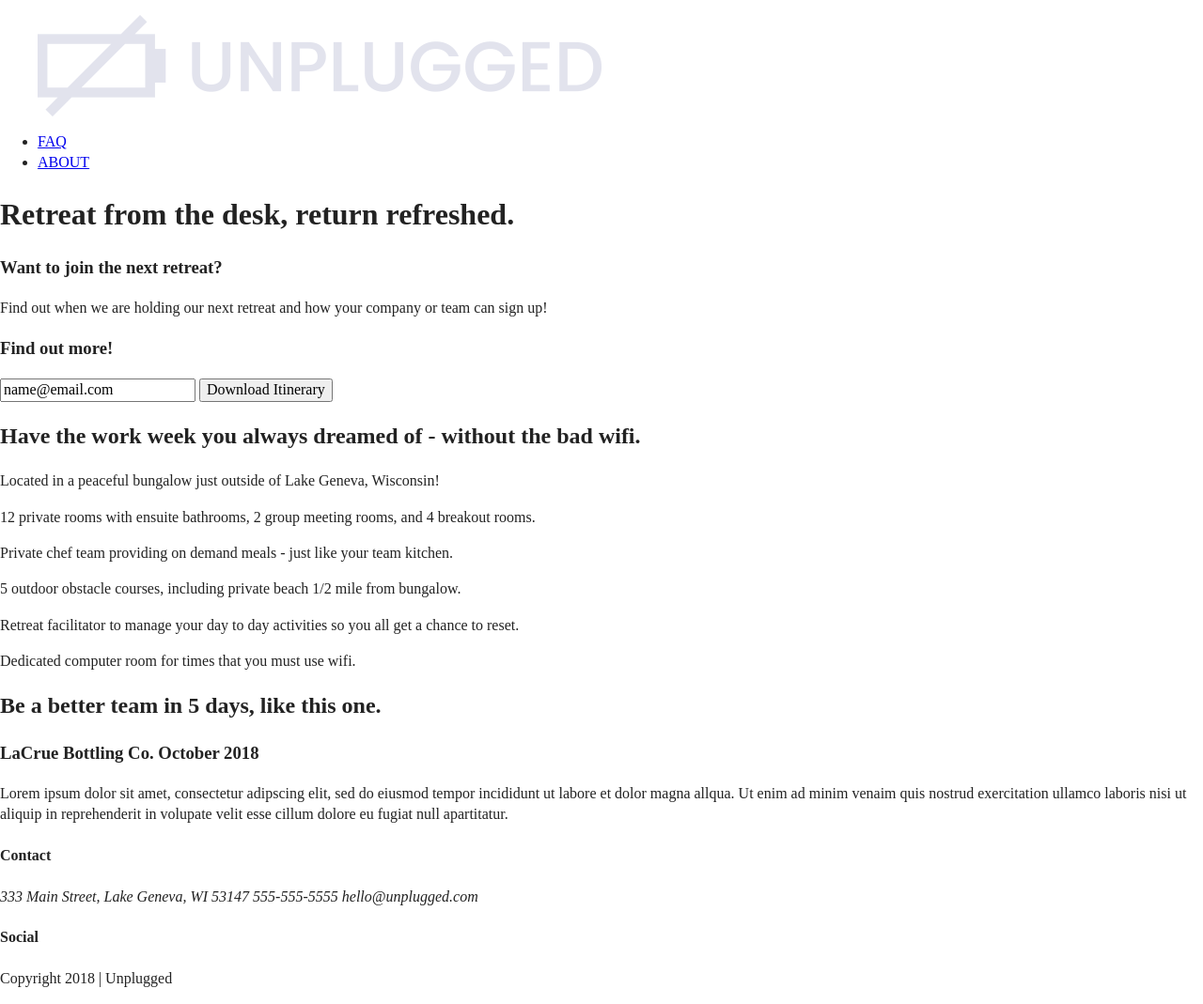
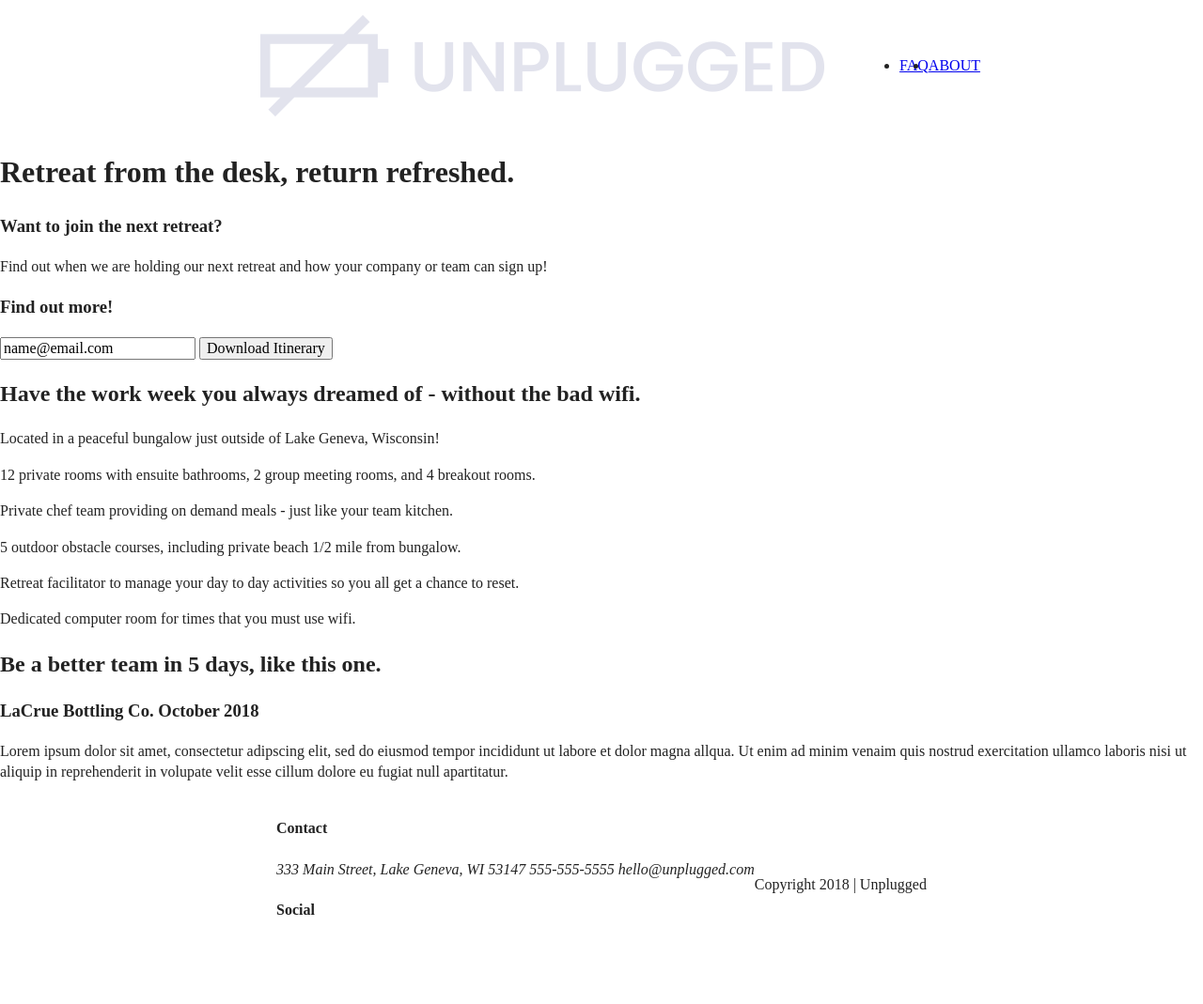
Before and after one commit to ariellazuri/coding-responsive-unplugged, a plain HTML site: page index.html in a window 1280 px wide. Shown: the whole page at 94% size. After the commit the page ends 1034 px from the top, so only its background shows below. Drawn offline with Linux system fonts and the light colour scheme; a script that the page names is missing; files whose address does not match are found by name.

Commit message:
Added CSS basics

```diff
--- a/css/style.css
+++ b/css/style.css
@@ -83,6 +83,45 @@ textarea {
 /* ==========================================================================
    Author's custom styles
    ========================================================================== */
+/* ---------------- Base Header - Footer Styles ---------------------*/
+header,
+footer {
+  display: flex;
+  justify-content: center;
+  align-items: center;
+  flex-flow: row wrap;
+}
+
+header .content-wrapper {
+  display: flex;
+  justify-content: center;
+  align-items: center;
+  flex-flow: row wrap;
+}
+
+header nav {
+  display: flex;
+  justify-content: space-around;
+  align-items: center;
+  flex-flow: row wrap;
+}
+
+header nav ul {
+  display: flex;
+  justify-content: space-around;
+}
+
+footer .social-icons {
+  display: flex;
+  justify-content: space-around;
+  align-items: center;
+}
+
+footer .social-icons p {
+  display: flex;
+  justify-content: center;
+  align-items: center;
+}
 
 /* ==========================================================================
    Helper classes
@@ -172,9 +211,9 @@ textarea {
 }
 
 @media print,
-  (-webkit-min-device-pixel-ratio: 1.25),
-  (min-resolution: 1.25dppx),
-  (min-resolution: 120dpi) {
+(-webkit-min-device-pixel-ratio: 1.25),
+(min-resolution: 1.25dppx),
+(min-resolution: 120dpi) {
   /* Style adjustments for high resolution devices */
 }
 
@@ -185,6 +224,7 @@ textarea {
    ========================================================================== */
 
 @media print {
+
   *,
   *::before,
   *::after {
--- a/index.html
+++ b/index.html
@@ -16,8 +16,8 @@
   <link rel="icon" href="/icon.svg" type="..image/svg+xml">
   <link rel="apple-touch-icon" href="icon.png">
 
-  <link rel="stylesheet" href="..css/normalize.css">
-  <link rel="stylesheet" href="..css/style.css">
+  <link rel="stylesheet" href="css/normalize.css">
+  <link rel="stylesheet" href="css/style.css">
 
   <link rel="manifest" href="site.webmanifest">
   <meta name="theme-color" content="#fafafa">
@@ -35,7 +35,7 @@
       <nav>
         <ul>
           <li><a href="faq/index.html" target="_blank">FAQ</a></li>
-          <li> <a href="..index.html" target="_blank">ABOUT</a></li>
+          <li> <a href="about/index.html" target="_blank">ABOUT</a></li>
         </ul>
       </nav>
     </div>
```
Also changed, not shown: 1 other file.
